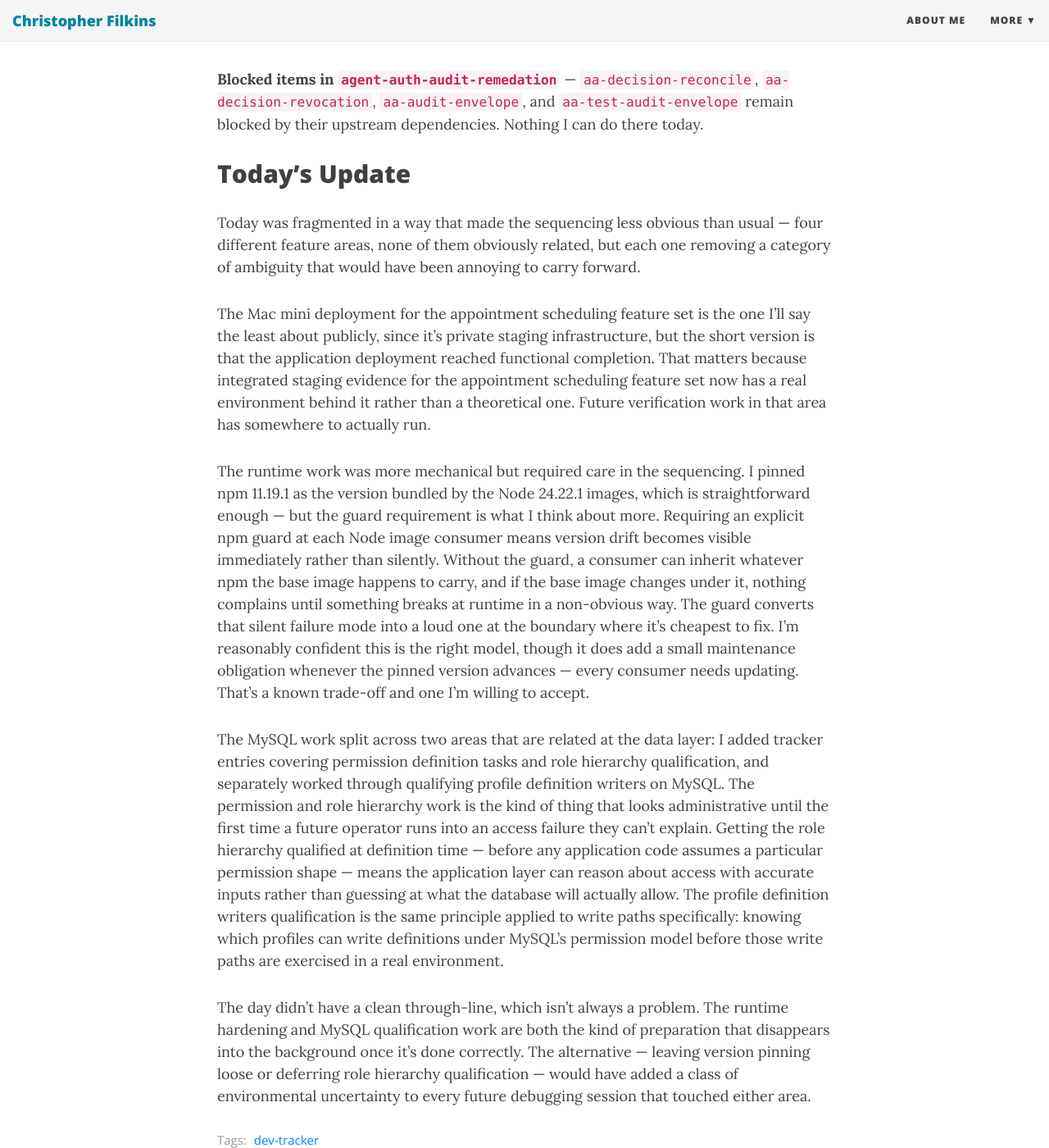
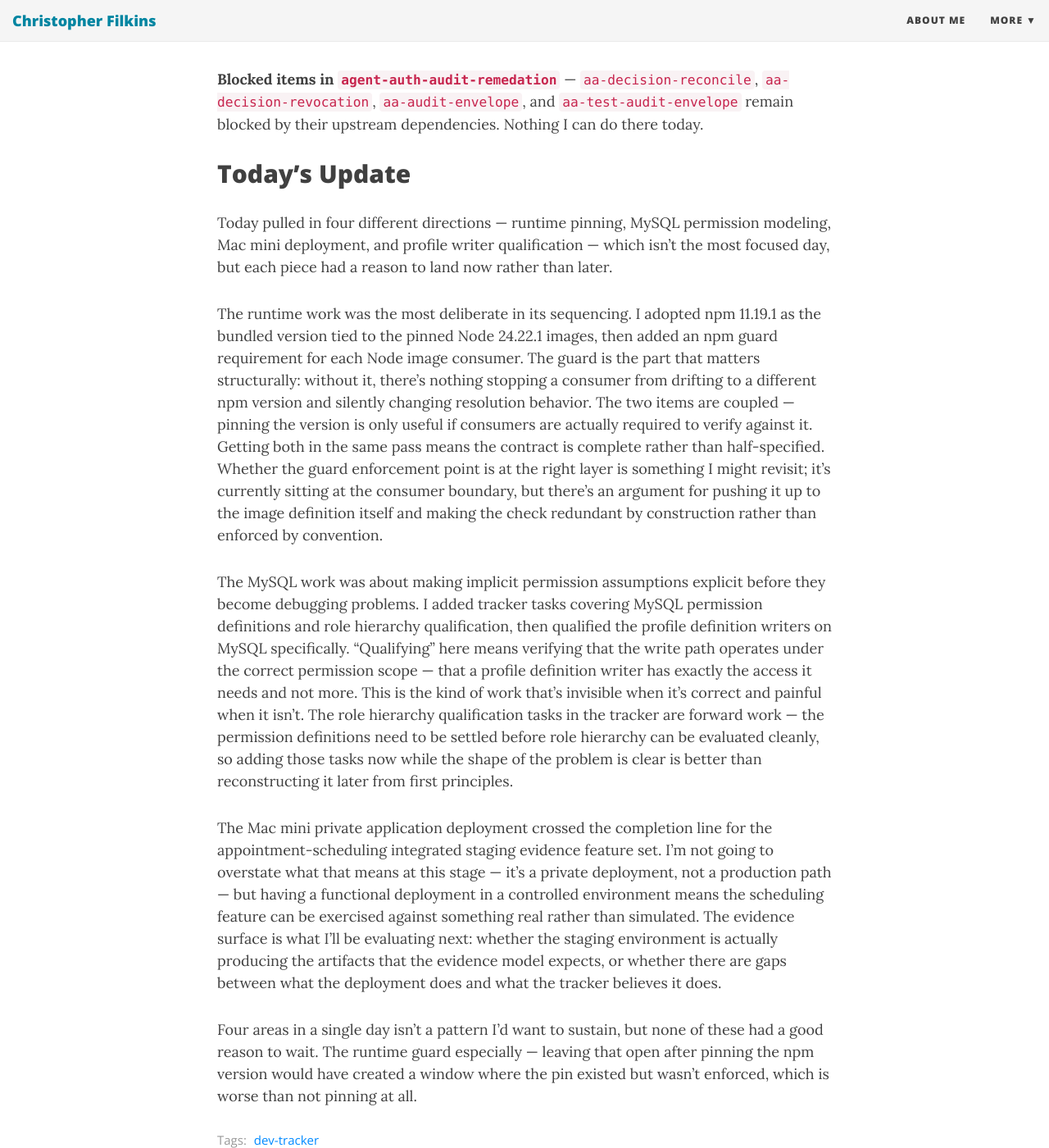
Before and after one commit to filchyboy/filchyboy.github.io, a Jekyll site: the page built from _posts/2026-11-08-daily-dev-log.md, in a window 1280 px wide and 1400 px high, scrolled down 3344 px. Shown: the whole window at 82% size. Built offline with Jekyll 4.4.1, drawn with Linux system fonts in a browser that asks for light colours; nearby versions of some CDN libraries.

Commit message:
Update daily dev log: 2026-11-08

```diff
--- a/_posts/2026-11-08-daily-dev-log.md
+++ b/_posts/2026-11-08-daily-dev-log.md
@@ -58,21 +58,21 @@ What's different today: three items across the state machine remediation set lan
 
 
 <!-- SECTION: ACCOMPLISHED START -->
-<!-- publication-digest: 6d9b739066a9272b181f7b65dec93fab248f432624d6ac1f2f4fcd2e11ca9c90 -->
-<!-- publication-revision: 0e4a5203120749bf90b4fcdf4879ae54 -->
-<!-- accomplished-generated: 2026-11-09T03:08:36.353412+00:00 -->
+<!-- publication-digest: 185f56e4c4e50d531320f0eeabfa09db54f181531f40d11088abf6ad180f559b -->
+<!-- publication-revision: 8c8b7a2ced554245945c85c1587a1db5 -->
+<!-- accomplished-generated: 2026-11-09T14:20:39.972584+00:00 -->
 
 ## Today's Update
 
-Today was fragmented in a way that made the sequencing less obvious than usual — four different feature areas, none of them obviously related, but each one removing a category of ambiguity that would have been annoying to carry forward.
+Today pulled in four different directions — runtime pinning, MySQL permission modeling, Mac mini deployment, and profile writer qualification — which isn't the most focused day, but each piece had a reason to land now rather than later.
 
-The Mac mini deployment for the appointment scheduling feature set is the one I'll say the least about publicly, since it's private staging infrastructure, but the short version is that the application deployment reached functional completion. That matters because integrated staging evidence for the appointment scheduling feature set now has a real environment behind it rather than a theoretical one. Future verification work in that area has somewhere to actually run.
+The runtime work was the most deliberate in its sequencing. I adopted npm 11.19.1 as the bundled version tied to the pinned Node 24.22.1 images, then added an npm guard requirement for each Node image consumer. The guard is the part that matters structurally: without it, there's nothing stopping a consumer from drifting to a different npm version and silently changing resolution behavior. The two items are coupled — pinning the version is only useful if consumers are actually required to verify against it. Getting both in the same pass means the contract is complete rather than half-specified. Whether the guard enforcement point is at the right layer is something I might revisit; it's currently sitting at the consumer boundary, but there's an argument for pushing it up to the image definition itself and making the check redundant by construction rather than enforced by convention.
 
-The runtime work was more mechanical but required care in the sequencing. I pinned npm 11.19.1 as the version bundled by the Node 24.22.1 images, which is straightforward enough — but the guard requirement is what I think about more. Requiring an explicit npm guard at each Node image consumer means version drift becomes visible immediately rather than silently. Without the guard, a consumer can inherit whatever npm the base image happens to carry, and if the base image changes under it, nothing complains until something breaks at runtime in a non-obvious way. The guard converts that silent failure mode into a loud one at the boundary where it's cheapest to fix. I'm reasonably confident this is the right model, though it does add a small maintenance obligation whenever the pinned version advances — every consumer needs updating. That's a known trade-off and one I'm willing to accept.
+The MySQL work was about making implicit permission assumptions explicit before they become debugging problems. I added tracker tasks covering MySQL permission definitions and role hierarchy qualification, then qualified the profile definition writers on MySQL specifically. "Qualifying" here means verifying that the write path operates under the correct permission scope — that a profile definition writer has exactly the access it needs and not more. This is the kind of work that's invisible when it's correct and painful when it isn't. The role hierarchy qualification tasks in the tracker are forward work — the permission definitions need to be settled before role hierarchy can be evaluated cleanly, so adding those tasks now while the shape of the problem is clear is better than reconstructing it later from first principles.
 
-The MySQL work split across two areas that are related at the data layer: I added tracker entries covering permission definition tasks and role hierarchy qualification, and separately worked through qualifying profile definition writers on MySQL. The permission and role hierarchy work is the kind of thing that looks administrative until the first time a future operator runs into an access failure they can't explain. Getting the role hierarchy qualified at definition time — before any application code assumes a particular permission shape — means the application layer can reason about access with accurate inputs rather than guessing at what the database will actually allow. The profile definition writers qualification is the same principle applied to write paths specifically: knowing which profiles can write definitions under MySQL's permission model before those write paths are exercised in a real environment.
+The Mac mini private application deployment crossed the completion line for the appointment-scheduling integrated staging evidence feature set. I'm not going to overstate what that means at this stage — it's a private deployment, not a production path — but having a functional deployment in a controlled environment means the scheduling feature can be exercised against something real rather than simulated. The evidence surface is what I'll be evaluating next: whether the staging environment is actually producing the artifacts that the evidence model expects, or whether there are gaps between what the deployment does and what the tracker believes it does.
 
-The day didn't have a clean through-line, which isn't always a problem. The runtime hardening and MySQL qualification work are both the kind of preparation that disappears into the background once it's done correctly. The alternative — leaving version pinning loose or deferring role hierarchy qualification — would have added a class of environmental uncertainty to every future debugging session that touched either area.
+Four areas in a single day isn't a pattern I'd want to sustain, but none of these had a good reason to wait. The runtime guard especially — leaving that open after pinning the npm version would have created a window where the pin existed but wasn't enforced, which is worse than not pinning at all.
 
 <!-- accomplished-unit-ids: asie-mac-mini-private-functional-completion,runtime-adopt-npm-11-19-1-bundled-pinned,runtime-require-npm-guard-each-node,support-qualify-profile-definition-writers-mysql,tracker-new-support-tasks-mysql-permission -->
 <!-- SECTION: ACCOMPLISHED END -->
```
